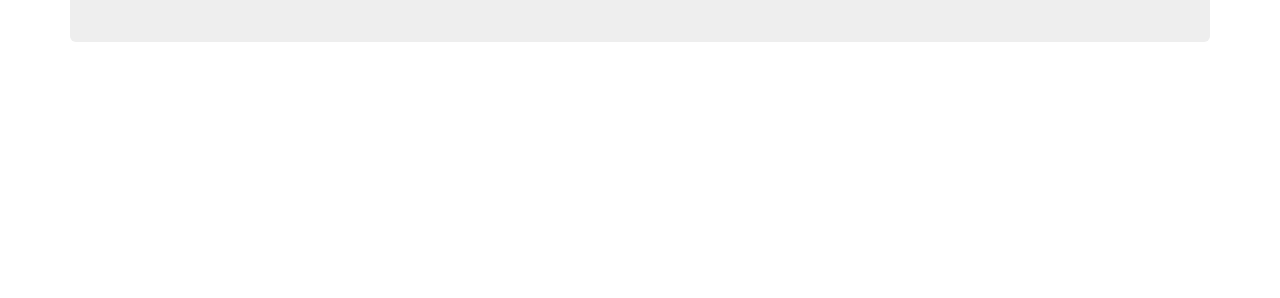
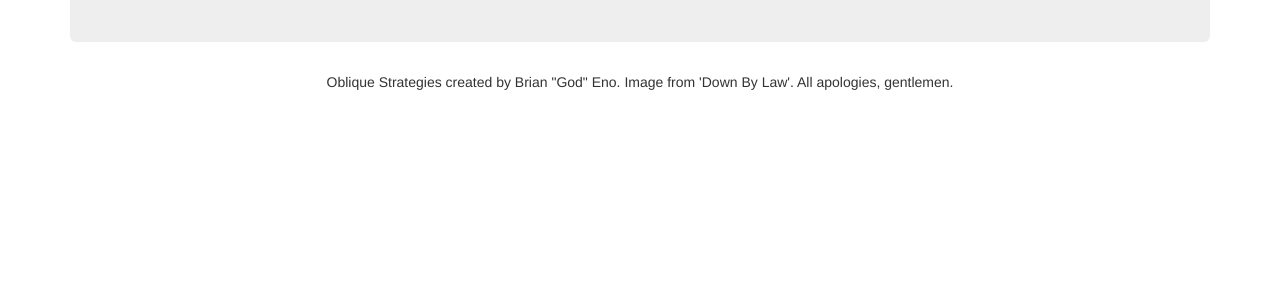
Before and after one commit to eeronomicon/orblique, a plain HTML site: page index.html in a window 1280 px wide. Shown: the part 502-800 px from the top of the page. Drawn offline with Linux system fonts and the light colour scheme.

Commit message:
add README info

```diff
--- a/index.html
+++ b/index.html
@@ -22,6 +22,7 @@
       <div class="jumbotron" id="cardDisplay">
         <h1 id="cardText"></h1>
       </div>
+      <p>Oblique Strategies created by Brian "God" Eno. Image from 'Down By Law'. All apologies, gentlemen.<p>
     </div>
   </body>
 </html>
```
Also changed, not shown: 1 other file.
